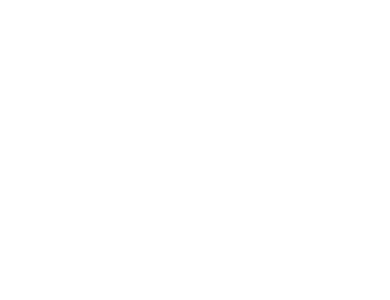
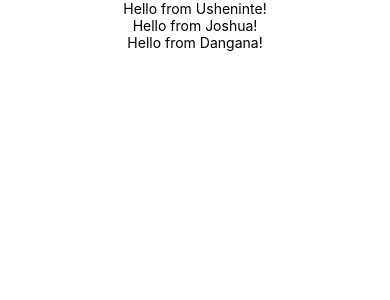
Before and after one commit to nullthefirst/demo-react-native, a React Native app: screen / in a window 390 px wide. Shown: the top 300 px of the page. Built offline with nearby package versions, Linux system fonts and the light colour scheme.

Commit message:
used props in native

```diff
--- a/App.js
+++ b/App.js
@@ -1,12 +1,24 @@
 import React, { Component } from 'react';
 import { Text, View } from 'react-native';
 
-export default class NameList extends Component {
+class Greeting extends Component {
   render() {
     return(
-      <View>
-        <Text></Text>
+      <View style={{alignItems: 'center'}}>
+        <Text>Hello from { this.props.name }!</Text>
       </View>
     );
   }
 }
+
+export default class LotsOfGreetings extends Component {
+  render() {
+    return(
+      <View style={{alignItems: 'center'}}>
+        <Greeting name='Usheninte' />
+        <Greeting name='Joshua' />
+        <Greeting name='Dangana' />
+      </View>
+    );
+  }
+}
```
